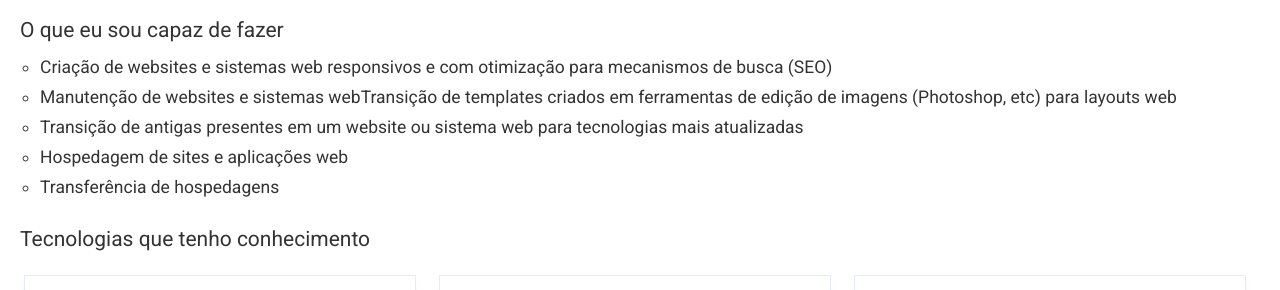
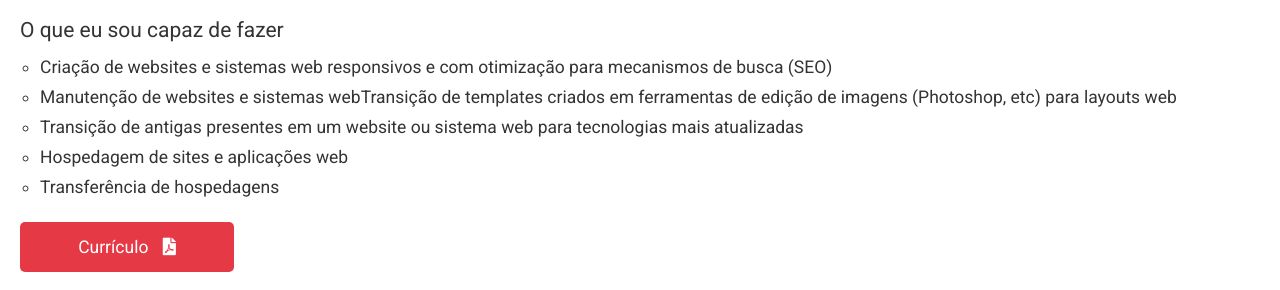
Before and after one commit to gabrielsxp/gabrielsxp.github.io, a plain HTML site: page index.html in a window 1280 px wide. Shown: the part 1083-1373 px from the top of the page. Drawn offline with Linux system fonts and the light colour scheme; a script that the page names is missing.

Commit message:
Added Curriculum

```diff
--- a/css/style.styl
+++ b/css/style.styl
@@ -192,6 +192,20 @@ nav
     font-size: 2.5em
     color: gradientColorTwo
     margin-bottom: 10px
+#quem-sou-eu .downloadCurriculum
+    display: inline-block
+    text-decoration: none
+    text-align: center
+    border-radius: 5px
+    width: 200px
+    padding: 15px 7px
+    color: gradientFontColor
+    font-size: 1.25em
+    background-color: gradientColorTwo
+    margin: 15px 0
+    transition: all 0.3s
+#quem-sou-eu .downloadCurriculum:hover
+    background-color: #d42629
 #projetos
     padding: minPadding
     background-color: #dedede
--- a/index.html
+++ b/index.html
@@ -56,6 +56,7 @@
                         <li>Hospedagem de sites e aplicações web</li>
                         <li>Transferência de hospedagens</li>
                     </ul>
+                    <a class="downloadCurriculum" target="_blank" href="https://kofastools.com/download/vitae.pdf" donwload>Currículo <i style="margin-left: 10px" class="fas fa-file-pdf"></i>                                                       </a c>
                 </div>
                 <div class="mid-section">
                     <h4>Tecnologias que tenho conhecimento</h4>
```
Also changed, not shown: css/style.css, 1 other file.
